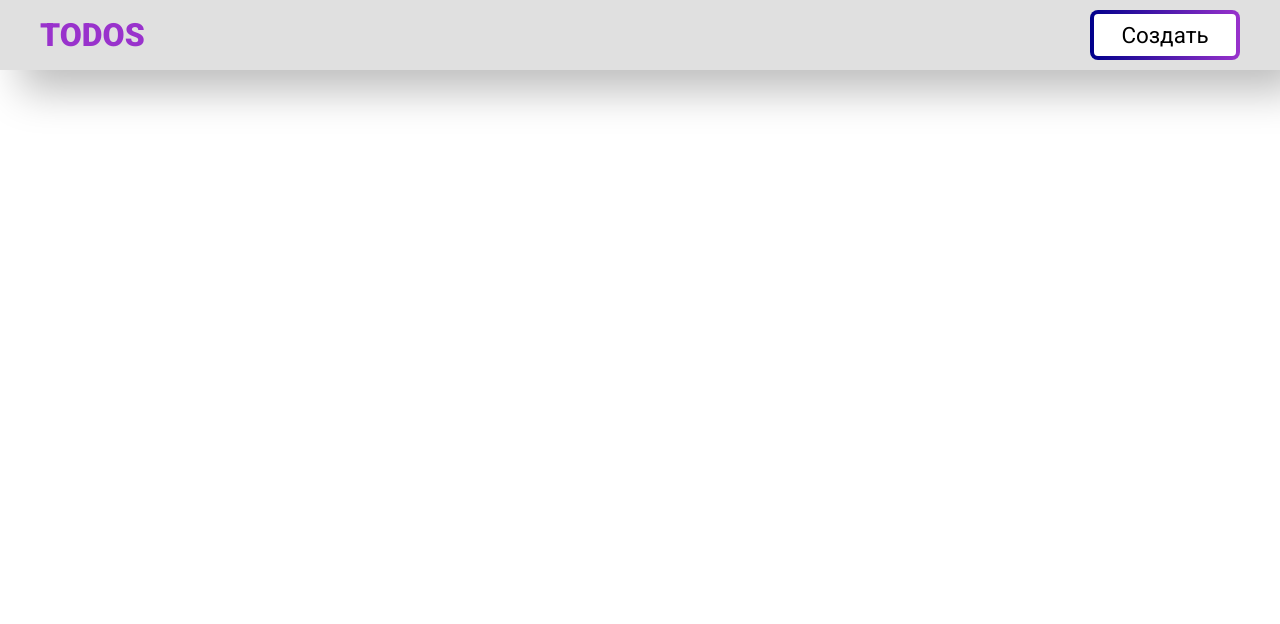
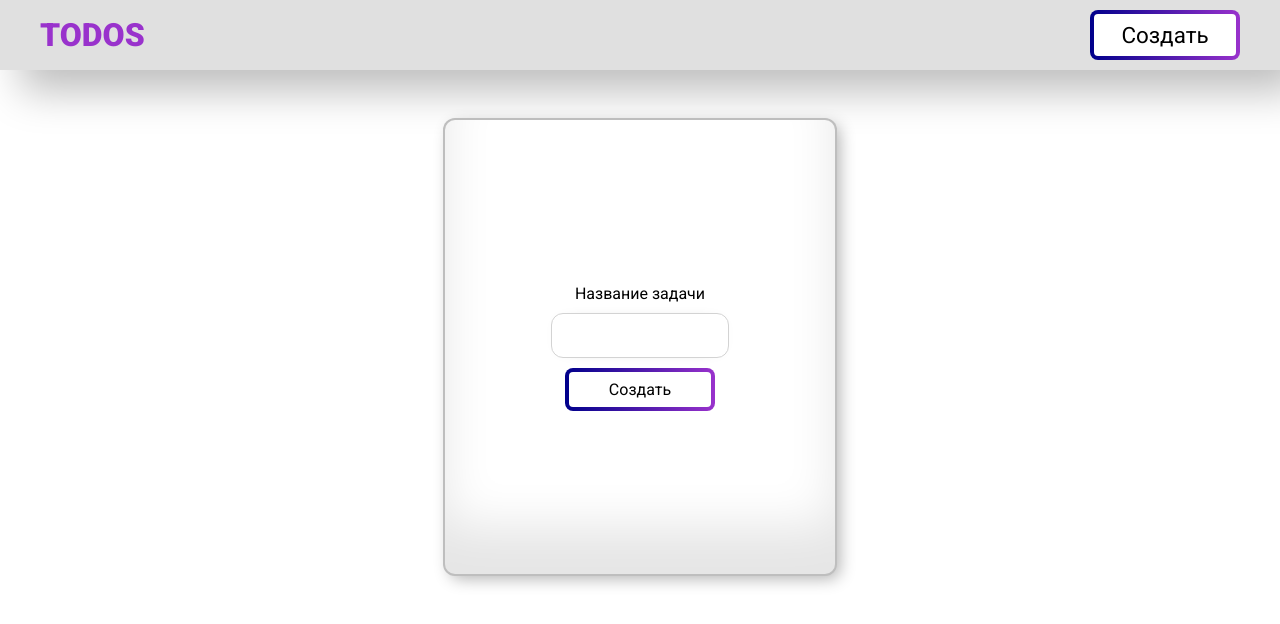
Before and after one commit to Scat55/ToDo, a Vue app: page /tasks in a window 1280 px wide. Shown: the top 624 px of the page. Built offline with nearby package versions, Linux system fonts and the light colour scheme.

Commit message:
feat: create input component and form component

```diff
--- /dev/null
+++ b/src/features/addTaskForm/index.ts
@@ -0,0 +1 @@
+export { default as Form } from './ui.vue';
--- /dev/null
+++ b/src/features/addTaskForm/ui.vue
@@ -0,0 +1,33 @@
+<script setup lang="ts">
+import { Input } from '@/shared/input';
+import { Button } from '@/shared/button';
+</script>
+
+<template>
+  <form class="form">
+    <Input />
+    <Button class="form__btn">Создать</Button>
+  </form>
+</template>
+
+<style scoped lang="scss">
+.form {
+  display: flex;
+  align-items: center;
+  justify-content: center;
+  flex-direction: column;
+  gap: 10px;
+  width: 390px;
+  height: 454px;
+  background: white;
+  border-radius: 10px;
+  transition: border-radius 0.5s cubic-bezier(0.175, 0.885, 0.32, 1.275);
+  box-shadow: inset 0 -3em 3em rgba(0, 0, 0, 0.1), 0 0 0 2px rgb(190, 190, 190),
+    0.3em 0.3em 1em rgba(0, 0, 0, 0.3);
+
+  &__btn {
+    width: 150px;
+    font-size: 1rem;
+  }
+}
+</style>
--- a/src/pages/Tasks.vue
+++ b/src/pages/Tasks.vue
@@ -1,11 +1,22 @@
 <script setup lang="ts">
 import Header from '@/widgets/header/index.vue';
+import { Form } from '@/features/addTaskForm';
 </script>
 
 <template>
   <div>
-    <Header />
+    <header><Header /></header>
+    <main>
+      <div class="main__form"><Form /></div>
+    </main>
   </div>
 </template>
 
-<style scoped></style>
+<style scoped lang="scss">
+.main__form {
+  display: flex;
+  align-items: center;
+  justify-content: center;
+  margin-top: 50px;
+}
+</style>
--- /dev/null
+++ b/src/shared/input/index.ts
@@ -0,0 +1 @@
+export { default as Input } from './ui.vue';
--- /dev/null
+++ b/src/shared/input/ui.vue
@@ -0,0 +1,47 @@
+<script setup lang="ts">
+interface Props {
+  placeholder?: string;
+  value?: string;
+}
+
+const props = defineProps<Props>();
+const { placeholder, value } = props;
+</script>
+
+<template>
+  <div class="mainInput">
+    <label for="task">Название задачи</label>
+    <input class="input" type="text" name="task" :placeholder="placeholder" :value="value" />
+  </div>
+</template>
+
+<style scoped lang="scss">
+.mainInput {
+  display: flex;
+  flex-direction: column;
+  align-items: center;
+  gap: 10px;
+}
+.input {
+  width: 100%;
+  max-width: 220px;
+  height: 45px;
+  padding: 12px;
+  border-radius: 12px;
+  border: 1.5px solid lightgrey;
+  outline: none;
+  transition: all 0.3s cubic-bezier(0.19, 1, 0.22, 1);
+  box-shadow: 0px 0px 20px -18px;
+
+  &:hover {
+    border: 2px solid lightgrey;
+    box-shadow: 0px 0px 20px -17px;
+  }
+  &:active {
+    transform: scale(0.95);
+  }
+  &:focus {
+    border: 2px solid grey;
+  }
+}
+</style>
```
